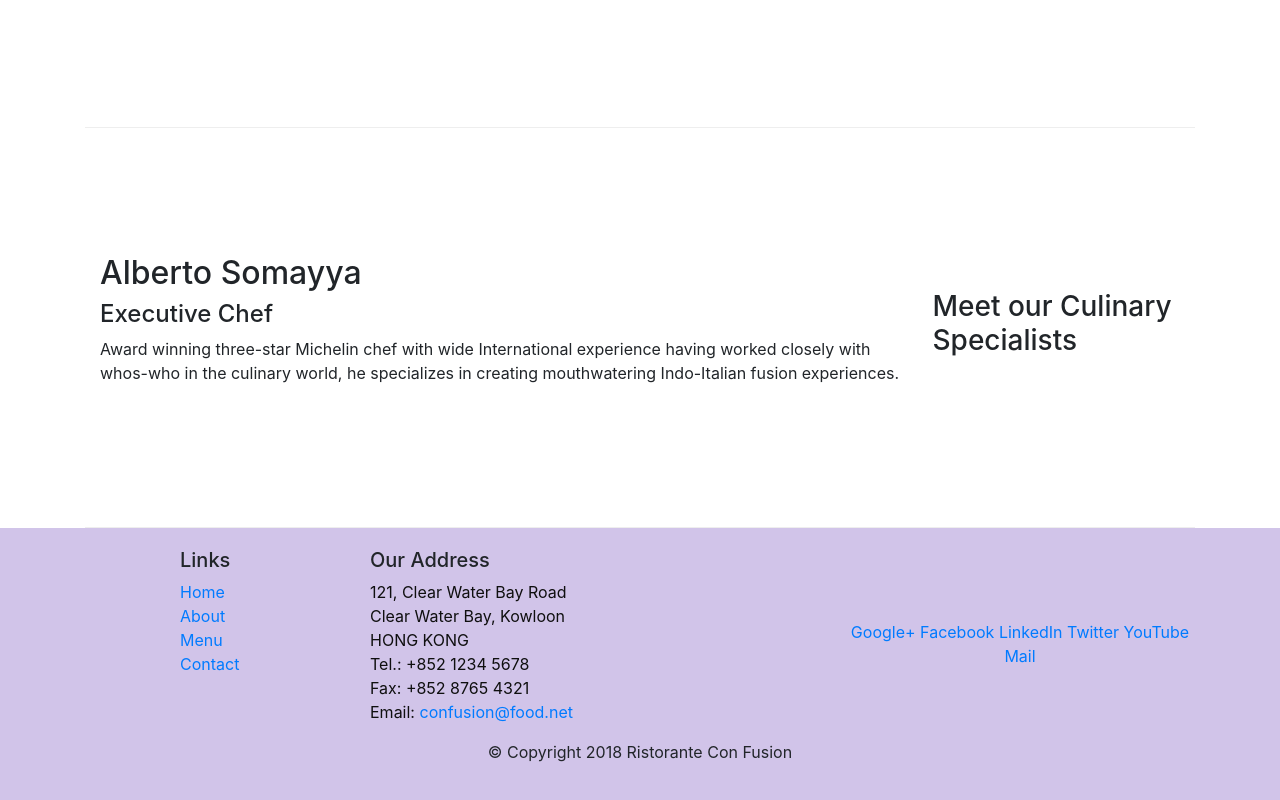
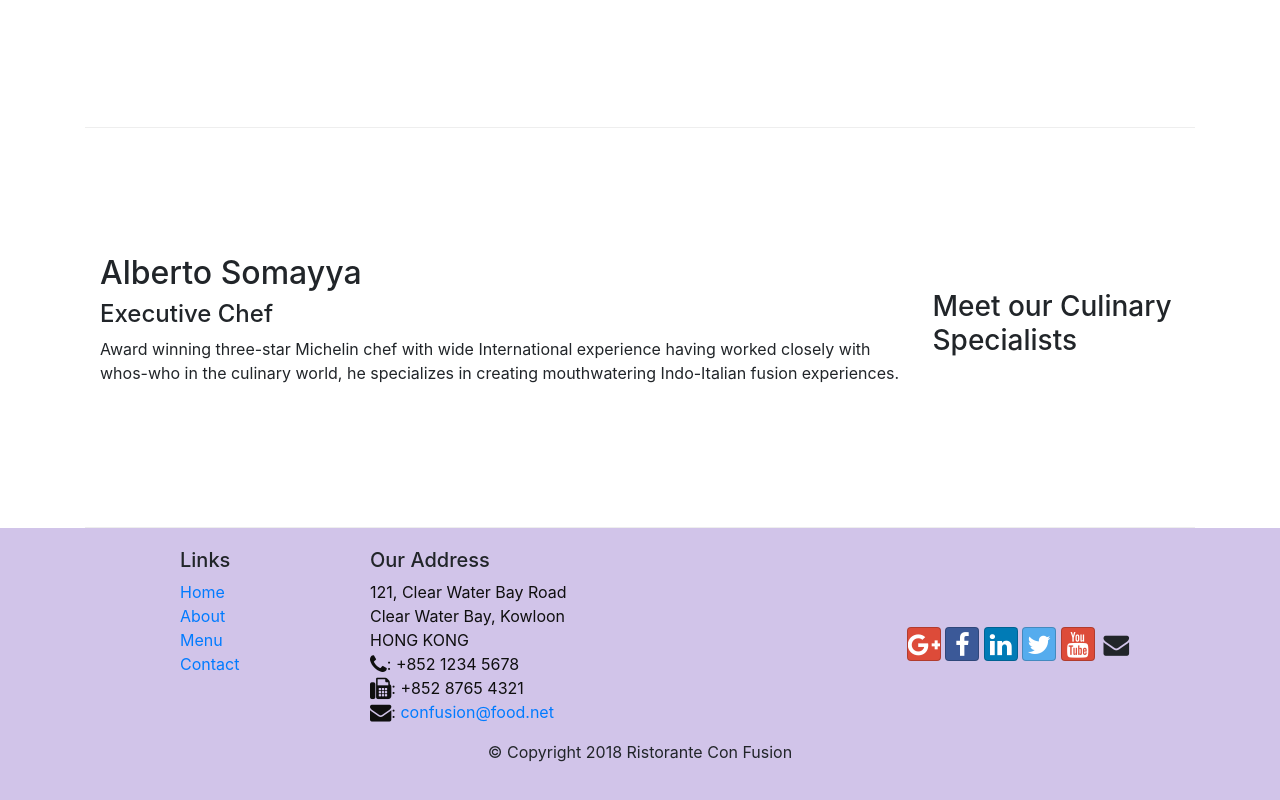
Before and after one commit to shreyaghate02/bootstrap, a website: page index.html in a window 1280 px wide. Shown: the part 1006-1806 px from the top of the page. Drawn offline with nearby package versions, Linux system fonts and the light colour scheme.

Commit message:
icon fonts

```diff
--- a/index.html
+++ b/index.html
@@ -9,7 +9,10 @@
 
      <!-- Bootstrap CSS -->
      <link rel="stylesheet" href="node_modules/bootstrap/dist/css/bootstrap.min.css">
+     <link rel="stylesheet" href="node_modules/font-awesome/css/font-awesome.min.css">
+     <link rel="stylesheet" href="node_modules/bootstrap-social/bootstrap-social.css">
      <link rel="stylesheet" href="css/styles.css">
+
      <title>Ristorante Con Fusion</title>
 </head>
 
@@ -22,10 +25,10 @@
          <a class="navbar-brand mr-auto" href="#">Ristorante con Fusion</a>
          <div class="collapse navbar-collapse" id="Navbar">
            <ul class="navbar-nav mr-auto">
-             <li class="nav-item active"><a class="nav-link" href="#">Home</a></li>
-             <li class="nav-item"><a class="nav-link" href="./aboutus.html">About</a></li>
-             <li class="nav-item"><a class="nav-link" href="#">Menu</a></li>
-             <li class="nav-item"><a class="nav-link" href="#">Contact</a></li>
+             <li class="nav-item active"><a class="nav-link" href="#"><span class="fa fa-home fa-lg"></span> Home</a></li>
+             <li class="nav-item"><a class="nav-link" href="./aboutus.html"><span class="fa fa-info"></span> About</a></li>
+             <li class="nav-item"><a class="nav-link" href="#"><span class="fa fa-list fa-lg"></span>Menu</a></li>
+             <li class="nav-item"><a class="nav-link" href="#"><span class="fa fa-address-card fa-lg"></span> Contact</a></li>
            </ul>
           </div>
      </div>
@@ -94,19 +97,19 @@
 		              121, Clear Water Bay Road<br>
 		              Clear Water Bay, Kowloon<br>
 		              HONG KONG<br>
-		              Tel.: +852 1234 5678<br>
-		              Fax: +852 8765 4321<br>
-		              Email: <a href="mailto:confusion@food.net">confusion@food.net</a>
+                      <i class="fa fa-phone fa-lg"></i>: +852 1234 5678<br>
+                      <i class="fa fa-fax fa-lg"></i>: +852 8765 4321<br>
+		              <i class="fa fa-envelope fa-lg"></i>: <a href="mailto:confusion@food.net">confusion@food.net</a>
 		           </address>
                 </div>
                 <div class="col-12 col-sm-4 align-self-center">
                     <div class="text-center">
-                        <a href="http://google.com/+">Google+</a>
-                        <a href="http://www.facebook.com/profile.php?id=">Facebook</a>
-                        <a href="http://www.linkedin.com/in/">LinkedIn</a>
-                        <a href="http://twitter.com/">Twitter</a>
-                        <a href="http://youtube.com/">YouTube</a>
-                        <a href="mailto:">Mail</a>
+                        <a class="btn btn-social-icon btn-google" href="http://google.com/+"><i class="fa fa-google-plus fa-lg"></i></a>
+                        <a class="btn btn-social-icon btn-facebook" href="http://www.facebook.com/profile.php?id="><i class="fa fa-facebook fa-lg"></i></a>
+                        <a class="btn btn-social-icon btn-linkedin" href="http://www.linkedin.com/in/"><i class="fa fa-linkedin fa-lg"></i></a>
+                        <a class="btn btn-social-icon btn-twitter" href="http://twitter.com/"><i class="fa fa-twitter fa-lg"></i></a>
+                        <a class="btn btn-social-icon btn-google" href="http://youtube.com/"><i class="fa fa-youtube fa-lg"></i></a>
+                        <a class="btn btn-social-icon" href="mailto:"><i class="fa fa-envelope fa-lg"></i></a>
                     </div>
                 </div>
            </div>
--- a/package.json
+++ b/package.json
@@ -15,6 +15,8 @@
   },
   "dependencies": {
     "bootstrap": "^4.3.1",
+    "bootstrap-social": "^5.1.1",
+    "font-awesome": "^4.7.0",
     "jquery": "^3.4.1",
     "popper.js": "^1.12.9"
   }
```
Also changed, not shown: aboutus.html (+15 -13 lines), 1 other file.
